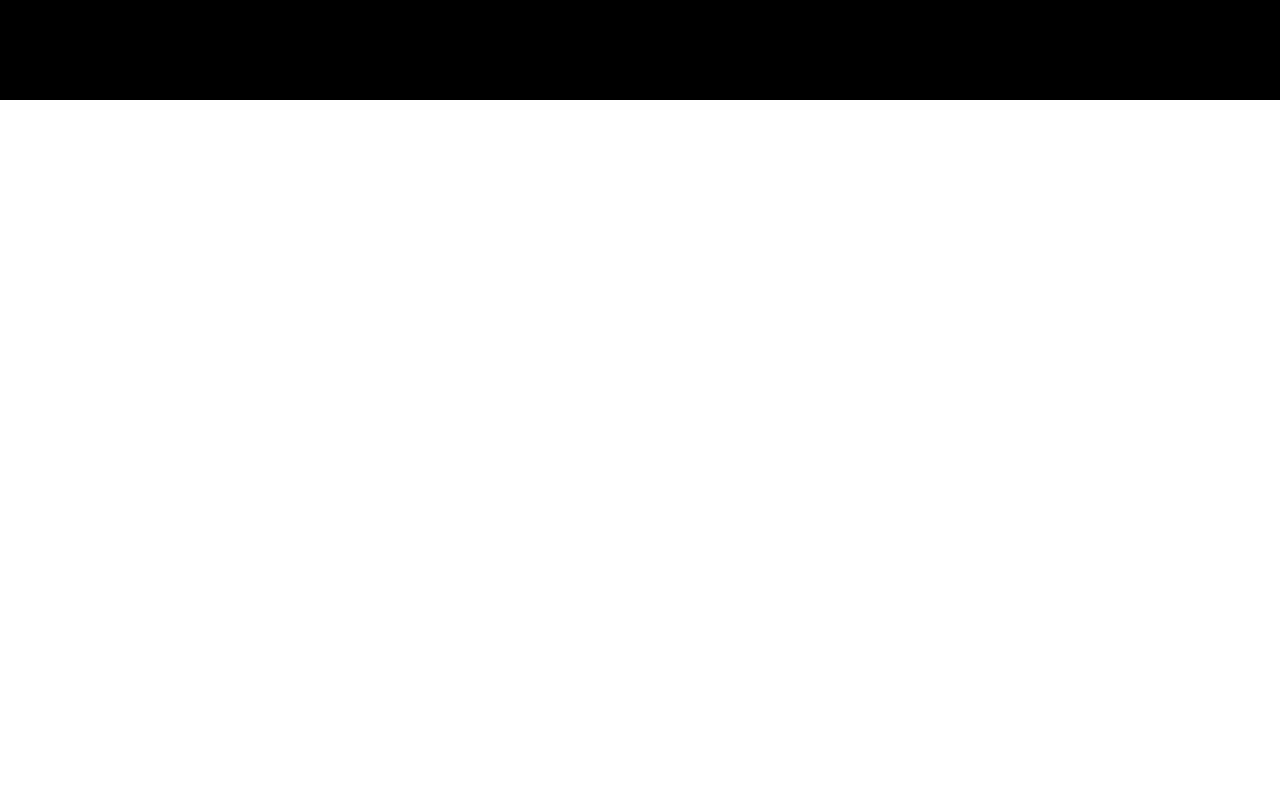
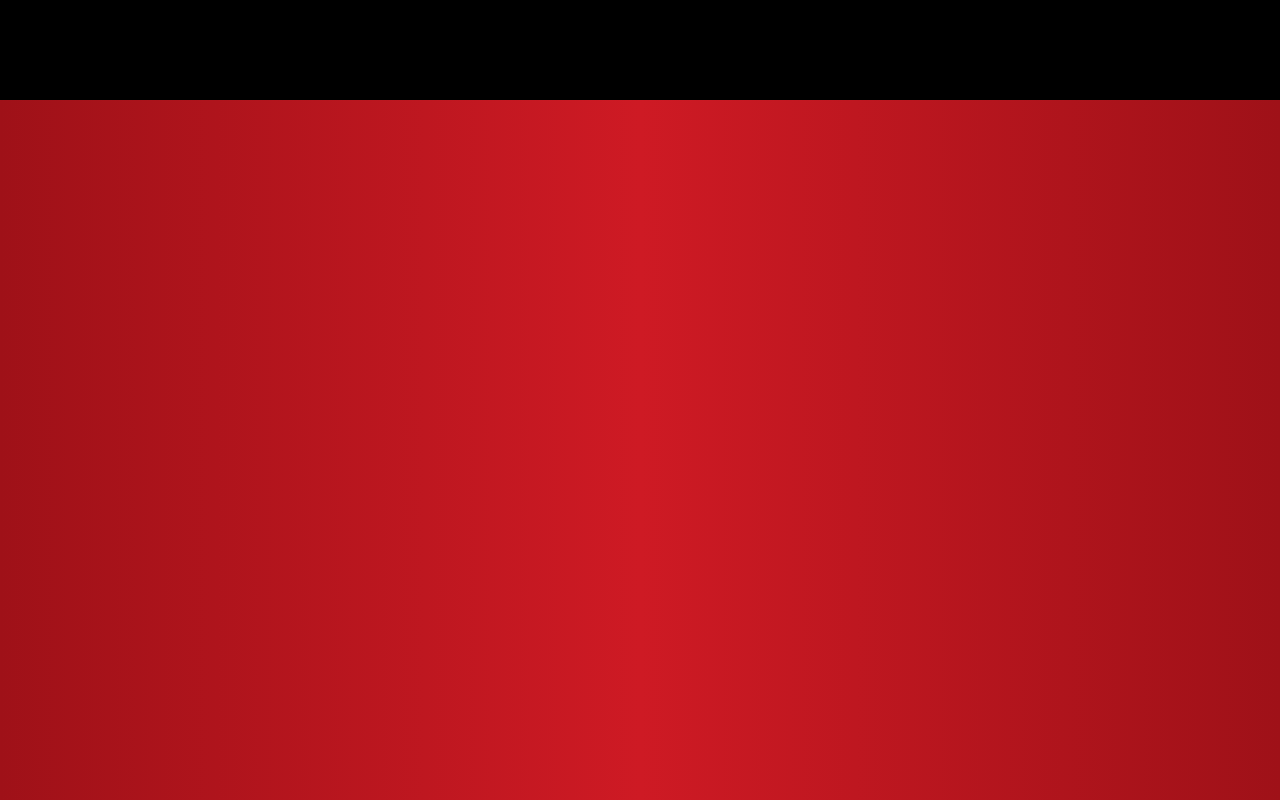
Before and after one commit to MickJasinski/garilla, a Gatsby site: page / in a window 1280 px wide. Built offline with nearby package versions, Linux system fonts and the light colour scheme; Gatsby itself is replaced by a stand-in of ours.

Commit message:
Add sytyle utilities component.

```diff
--- /dev/null
+++ b/src/components/style-utils.js
@@ -0,0 +1,18 @@
+import { createGlobalStyle } from 'styled-components'
+
+export const GlobalStyle = createGlobalStyle`
+  @import url('https://fonts.googleapis.com/css?family=Montserrat:200,400,900');
+  body {
+    margin: 0;
+    font-family: 'Montserrat';
+  }
+  *, *::before, *::after {
+    box-sizing: border-box;
+  }
+`;
+
+export const Colors = {
+    black: "#00000",
+    red: "#9f1118",
+    redG: "linear-gradient(90deg,#9f1118 0,#ce1a24 50%,#9f1118)",
+}
--- a/src/pages/index.js
+++ b/src/pages/index.js
@@ -1,18 +1,15 @@
 import React from 'react'
-import { createGlobalStyle } from 'styled-components'
+import styled from "styled-components"
 // import { Link } from 'gatsby'
 
+import { GlobalStyle, Colors } from '../components/style-utils'
 import Header from '../components/header'
 
-const GlobalStyle = createGlobalStyle`
-  @import url('https://fonts.googleapis.com/css?family=Montserrat:200,400,900');
-  body {
-    margin: 0;
-    font-family: 'Montserrat';
-  }
-  *, *::before, *::after {
-    box-sizing: border-box;
-  }
+
+const Hero  = styled.div`
+  height: calc(100vh - 100px);
+  width: 100vw;
+  background: ${Colors.redG};
 `;
 
 
@@ -20,6 +17,9 @@
   <div>
     <GlobalStyle/>
     <Header/>
+    <Hero>
+
+    </Hero>
 
   </div>
 )
```
Also changed, not shown: package.json (+4 -4 lines).
